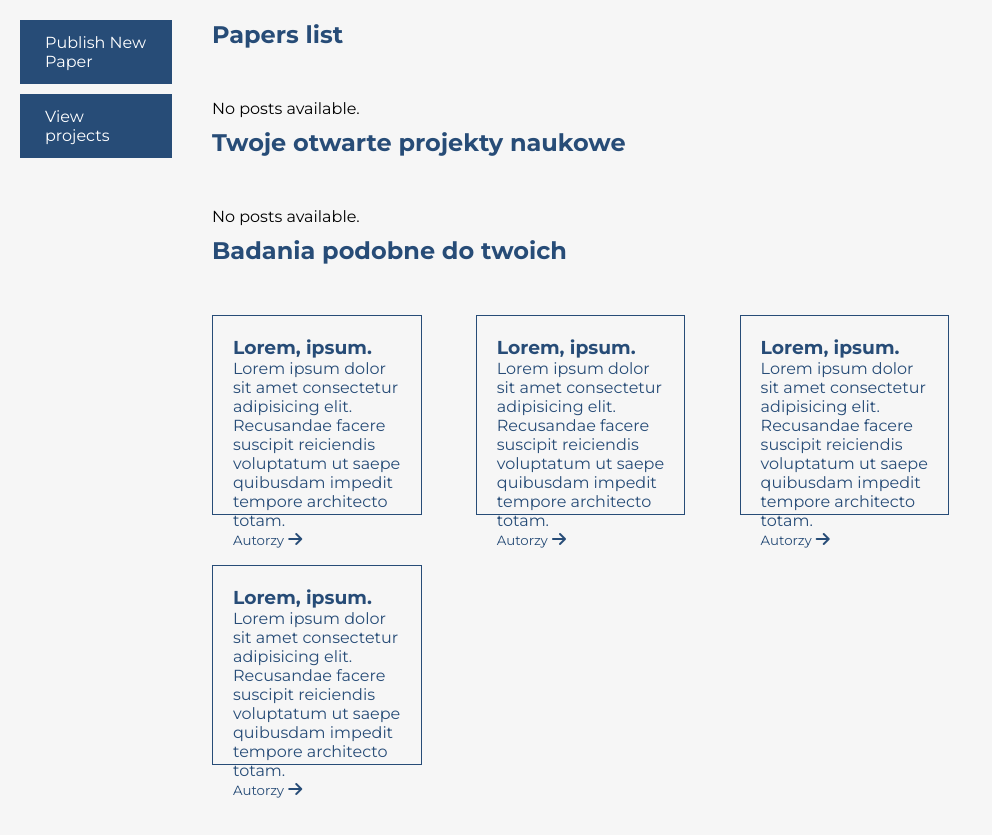
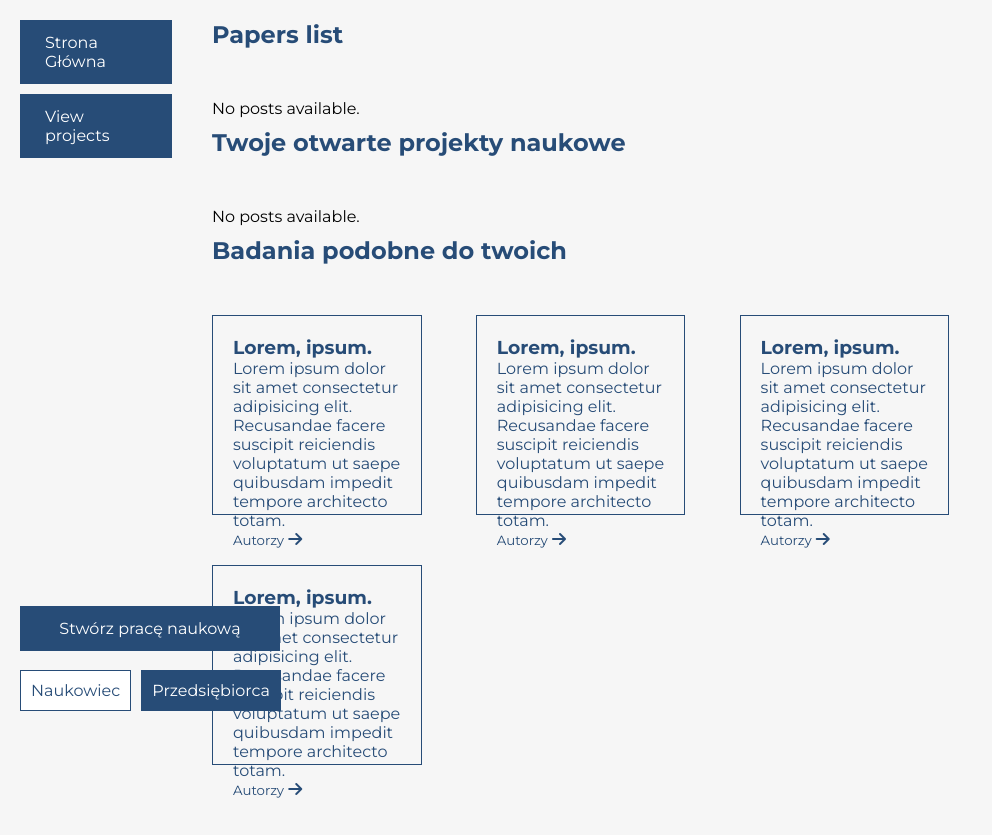
Before and after one commit to poneciak57/ideahack2024, a Django app: template FbNaukowcy/templates/FbNaukowcy/publication_list.html in a window 1280 px wide. Shown: the part 59-894 px from the top of the page, without its empty margins (0-992 px from the left). Run offline with Django 3.2, Linux system fonts and the light colour scheme; the template is opened without the code that fills it, so the values that code supplies are empty.

Commit message:
frontend ciag dalszy

```diff
--- a/FbNaukowcy/templates/FbNaukowcy/publication_list.html
+++ b/FbNaukowcy/templates/FbNaukowcy/publication_list.html
@@ -100,14 +100,41 @@
             color: white;
             text-decoration: none;
             transition: all 0.3s ease;
-            bottom: 20px;
+            bottom: 80px;
             left: 20px;
             text-align: center;
             border: 1px solid #274C77;
+            width: 260px;
         }
         #add_publication:hover {
             background: white;
             color: #274C77;
+        }
+        .bottom-left-buttons {
+            position: fixed;
+            bottom: 20px;
+            left: 20px;
+            display: flex;
+            gap: 10px;
+        }
+        .bottom-left-buttons .btn {
+            background: #274C77;
+            color: white;
+            text-decoration: none;
+            padding: 10px;
+            border: 1px solid #274C77;
+            transition: all 0.3s ease;
+        }
+        .bottom-left-buttons .btn:hover {
+            background: white;
+            color: #274C77;
+        }
+        #scientist_button {
+            background: white;
+            color: #274C77;
+            padding: 10px;
+            border: 1px solid #274C77;
+            transition: all 0.3s ease;
         }
     </style>
 </head>
@@ -117,8 +144,13 @@
     </header>
     <div class="container">
         <nav>
-            <a href="{% url 'add_publication' %}" class="btn">Publish New Paper</a>
-            <a href="{% url 'project_list' %}" class="btn btn-primary">View projects</a>
+            <a href="/" class="btn">Strona Główna</a>
+            <a href="projects" class="btn btn-primary">View projects</a>
+            <a id="add_publication" class="btn" href="{% url 'add_publication' %}">Stwórz pracę naukową</a>
+            <div class="bottom-left-buttons">
+                <a href="#" class="btn" id="scientist_button">Naukowiec</a>
+                <a href="#" class="btn">Przedsiębiorca</a>
+            </div>
         </nav>
         <main>
             <!-- TODO provide publications from the database -->
```
Also changed, not shown: FbNaukowcy/templates/FbNaukowcy/add_publication.html (+9 -2 lines), FbNaukowcy/templates/FbNaukowcy/projects_list.html (+30 -1 lines).
